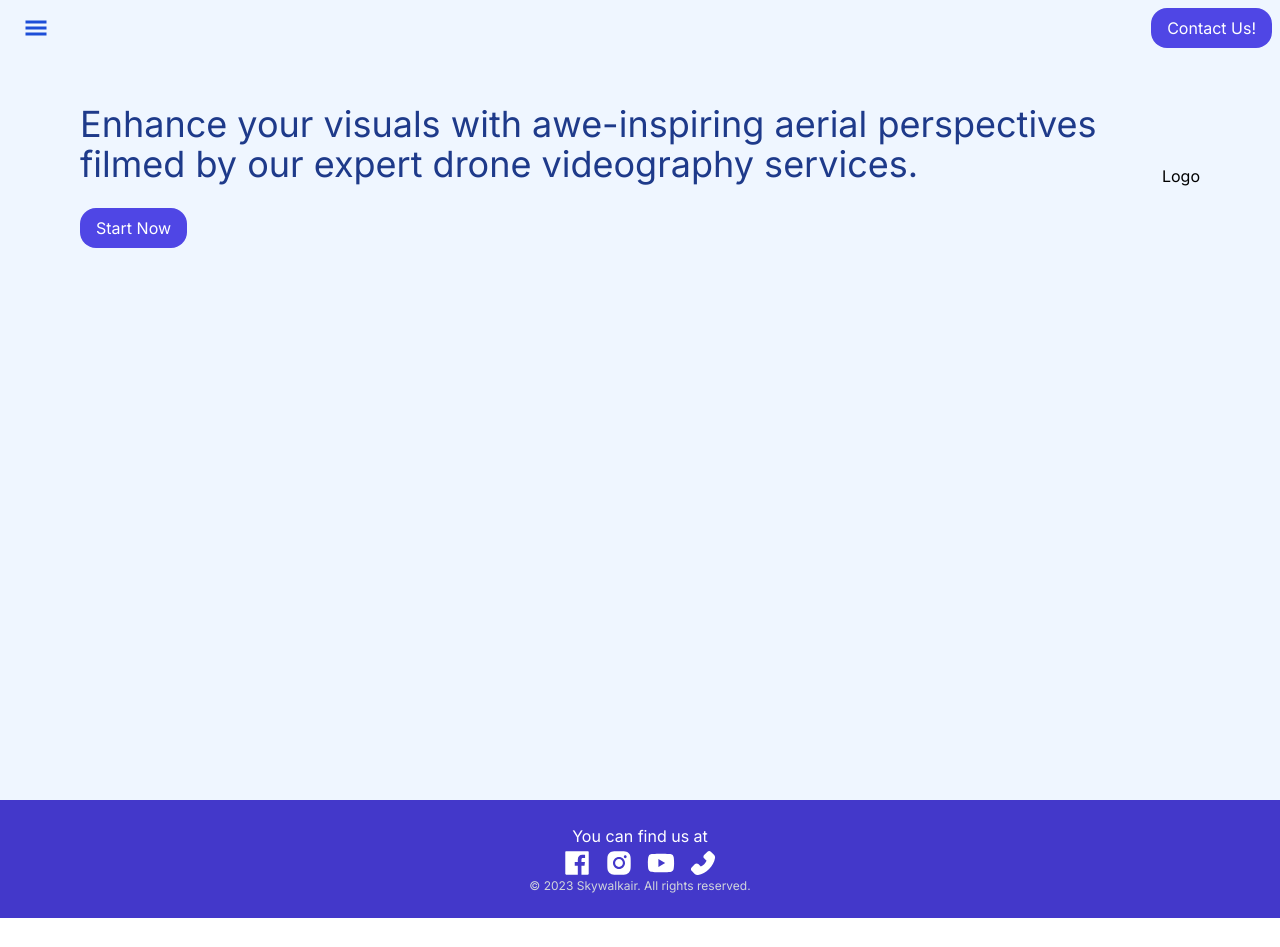
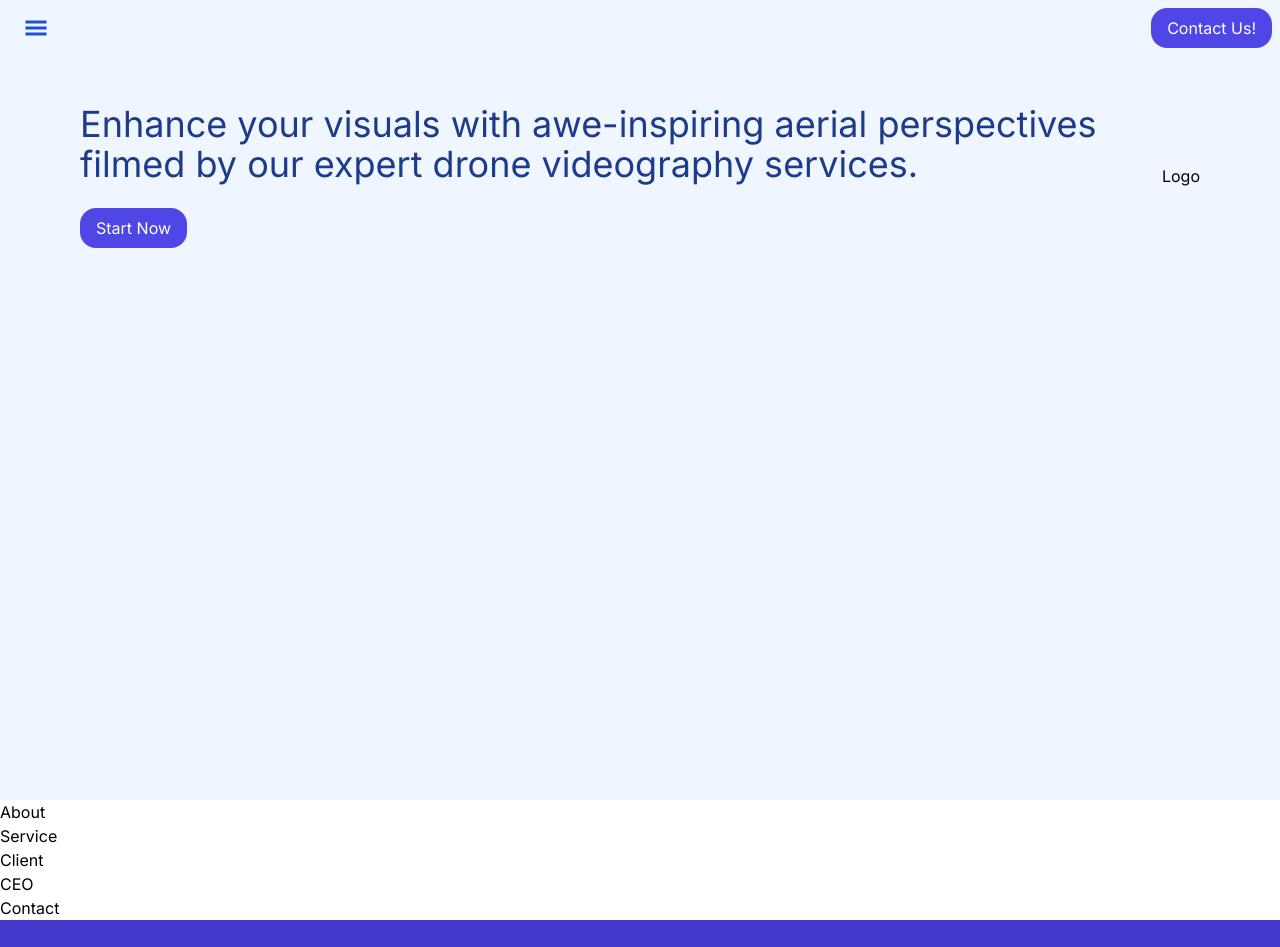
Before and after one commit to SushantChhetry/skywalkair-drones, a Next.js app in the folder skywalkair-website/: page / in a window 1280 px wide. Shown: the top 947 px of the page. Before the commit the page ends 918 px from the top, so only its background shows below. Built offline with nearby package versions, Linux system fonts and the light colour scheme.

Commit message:
Basic page structure

```diff
--- a/skywalkair-website/app/ceo/page.tsx
+++ b/skywalkair-website/app/ceo/page.tsx
@@ -1,7 +1,7 @@
 import React from "react";
 
-const page = () => {
+const CEO = () => {
   return <div>CEO</div>;
 };
 
-export default page;
+export default CEO;
--- a/skywalkair-website/app/client/page.tsx
+++ b/skywalkair-website/app/client/page.tsx
@@ -1,7 +1,7 @@
 import React from "react";
 
-const page = () => {
+const Client = () => {
   return <div>Client</div>;
 };
 
-export default page;
+export default Client;
--- a/skywalkair-website/app/page.tsx
+++ b/skywalkair-website/app/page.tsx
@@ -1,6 +1,13 @@
 import Image from "next/image";
 import Nav from "./components/Nav";
 import Footer from "./components/Footer";
+
+// pages
+import About from "./about/page";
+import CEO from "./ceo/page";
+import Client from "./client/page";
+import Service from "./services/page";
+import Contact from "./contact/page";
 
 export default function Home() {
   return (
@@ -23,12 +30,24 @@ export default function Home() {
           </div>
         </div>
       </main>
-      <section id="about"></section>
-      <section id="services"></section>
-      <section id="testimonials"></section>
-      <section id="ceo"></section>
-      <section id="contact"></section>
-      <Footer />
+      <div className="flex flex-col">
+        <section id="about">
+          <About />
+        </section>
+        <section id="services">
+          <Service />
+        </section>
+        <section id="client">
+          <Client />
+        </section>
+        <section id="ceo">
+          <CEO />
+        </section>
+        <section id="contact">
+          <Contact />
+        </section>
+        <Footer />
+      </div>
     </>
   );
 }
```
